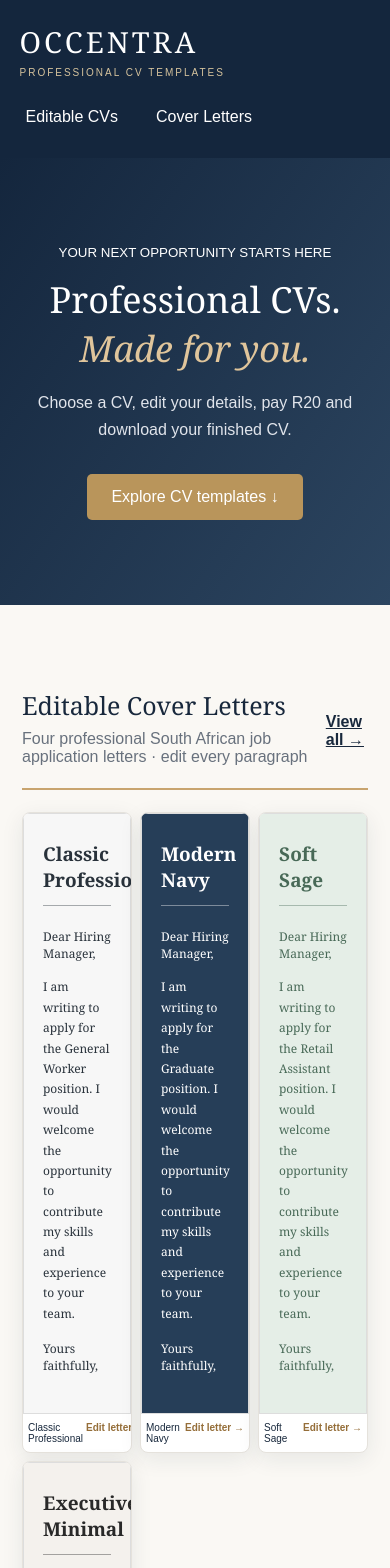
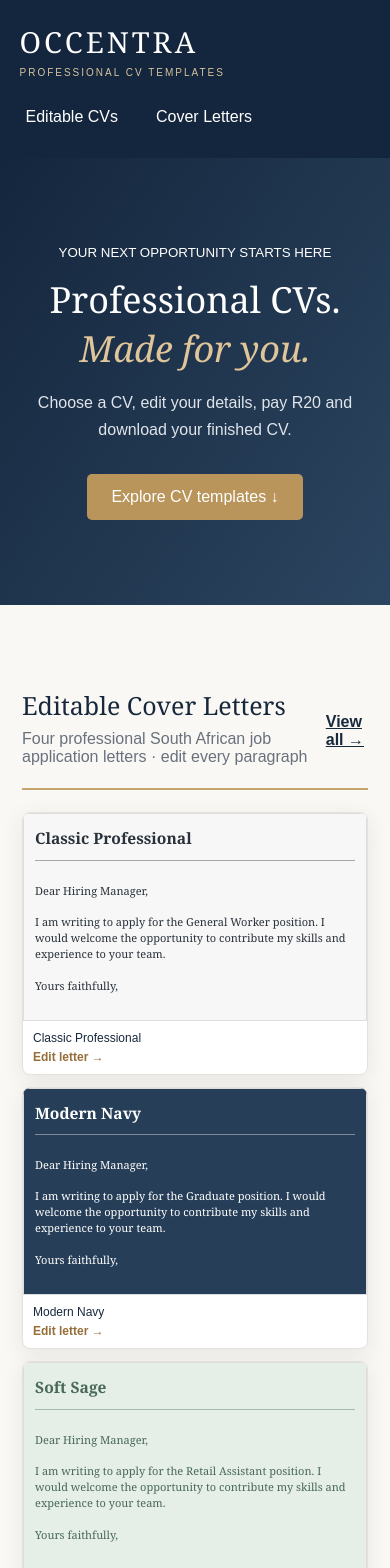
Before and after one commit to occentra90-cyber/Occentra-, a Next.js app: page / in a window 390 px wide. Shown: the top 1568 px of the page. Built offline with nearby package versions, Linux system fonts and the light colour scheme.

Commit message:
Fix cover letter cards being squeezed into three unreadable columns on phones

```diff
--- a/app/globals.css
+++ b/app/globals.css
@@ -159,3 +159,15 @@
 .preview.birthday.immersive[data-design="Dinosaur"] .balloon,
 .preview.birthday.immersive[data-design="Safari"] .balloon{animation:sway 7s ease-in-out infinite alternate}
 @media(prefers-reduced-motion:reduce){.preview.birthday.immersive .balloon,.preview.birthday.immersive .light,.preview.birthday.immersive .sparkle,.preview.birthday.immersive .preview-stars{animation:none!important}}
+
+/* Cover-letter homepage cards: override legacy three-column featured-gallery rule. */
+@media(max-width:750px){
+  .section[aria-label="Editable cover letters"] .featured-gallery{grid-template-columns:repeat(2,minmax(0,1fr))!important;gap:12px!important}
+  .section[aria-label="Editable cover letters"] .featured-gallery .tile{min-width:0;overflow:hidden}
+  .section[aria-label="Editable cover letters"] .featured-gallery .tile>div:first-child{min-height:205px!important;padding:16px 12px!important}
+  .section[aria-label="Editable cover letters"] .featured-gallery .tile>div:first-child strong{font-size:clamp(15px,4vw,20px)!important;overflow-wrap:anywhere;line-height:1.2}
+  .section[aria-label="Editable cover letters"] .featured-gallery .tile>div:first-child p{font-size:11px!important;line-height:1.45!important;overflow-wrap:anywhere}
+  .section[aria-label="Editable cover letters"] .featured-gallery .tileinfo{display:flex;flex-direction:column;align-items:flex-start;gap:5px;font-size:12px!important;padding:10px!important}
+  .section[aria-label="Editable cover letters"] .featured-gallery .tileinfo strong{white-space:normal!important}
+}
+@media(max-width:390px){.section[aria-label="Editable cover letters"] .featured-gallery{grid-template-columns:1fr!important}.section[aria-label="Editable cover letters"] .featured-gallery .tile>div:first-child{min-height:180px!important}}
```
